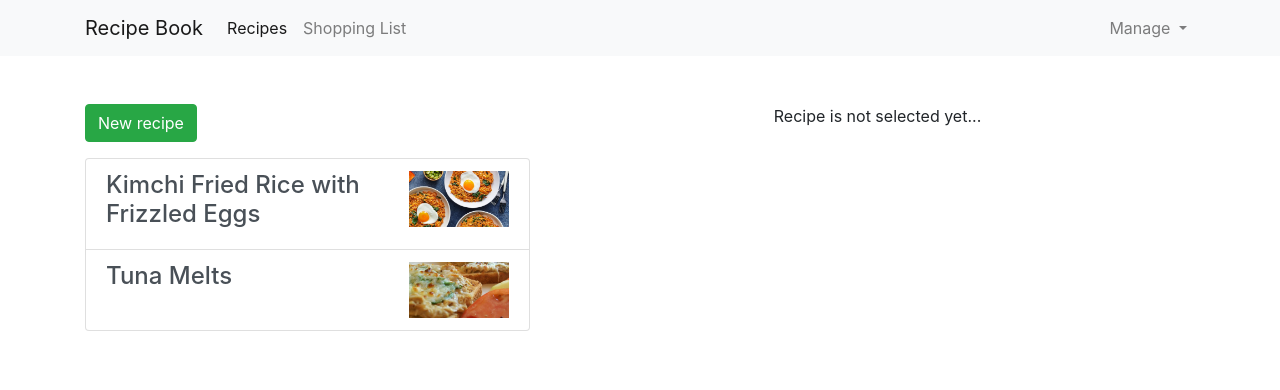
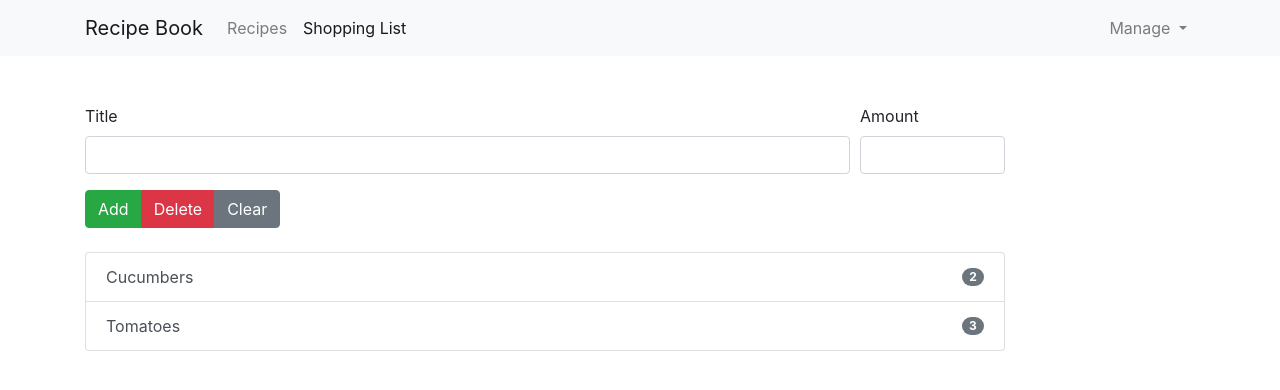
Before and after one commit to Safe-Mode/recipes-book, an Angular app: page /shopping-list in a window 1280 px wide. Shown: the top 390 px of the page. Built offline with nearby package versions, Linux system fonts and the light colour scheme.

Commit message:
Add root routing

```diff
--- a/src/app/app.component.html
+++ b/src/app/app.component.html
@@ -1,10 +1,9 @@
-<app-header (viewSelected)="onViewSelected($event)"></app-header>
+<app-header></app-header>
 
 <div class="container">
   <div class="row">
     <div class="col-12">
-      <app-recipes *ngIf="view === 'recipes'"></app-recipes>
-      <app-shopping-list *ngIf="view === 'shopping-list'"></app-shopping-list>
+      <router-outlet></router-outlet>
     </div>
   </div>
 </div>
--- a/src/app/app.component.ts
+++ b/src/app/app.component.ts
@@ -7,9 +7,4 @@ import { Component } from '@angular/core';
 })
 export class AppComponent {
   title = 'recipes-book';
-  view: string;
-
-  onViewSelected(linkName: string) {
-    this.view = linkName;
-  }
 }
--- a/src/app/app.module.ts
+++ b/src/app/app.module.ts
@@ -12,6 +12,7 @@ import { RecipeDetailComponent } from './recipes/recipe-detail/recipe-detail.com
 import { RecipesComponent } from './recipes/recipes.component';
 import { DropdownDirective } from './shared/dropdown.directive';
 import { ShoppingListService } from './services/shopping-list.service'
+import { AppRoutingModule } from './app-routing.module';
 
 @NgModule({
   declarations: [
@@ -27,7 +28,8 @@ import { ShoppingListService } from './services/shopping-list.service'
   ],
   imports: [
     BrowserModule,
-    FormsModule
+    FormsModule,
+    AppRoutingModule
   ],
   providers: [ShoppingListService],
   bootstrap: [AppComponent]
--- a/src/app/header/header.component.html
+++ b/src/app/header/header.component.html
@@ -1,42 +1,34 @@
 <header class="header mb-5">
   <nav class="navbar navbar-expand-lg navbar-light bg-light">
     <div class="container">
-      <a class="navbar-brand" href="#">Recipe Book</a>
+      <a class="navbar-brand" routerLink="/">Recipe Book</a>
 
-      <button class="navbar-toggler" type="button" data-toggle="collapse" data-target="#navbarNavDropdown" aria-controls="navbarNavDropdown" aria-expanded="false" aria-label="Toggle navigation">
+      <button class="navbar-toggler" type="button" data-toggle="collapse" data-target="#navbarNavDropdown"
+        aria-controls="navbarNavDropdown" aria-expanded="false" aria-label="Toggle navigation">
         <span class="navbar-toggler-icon"></span>
       </button>
 
       <div class="collapse navbar-collapse" id="navbarNavDropdown">
         <ul class="navbar-nav">
-          <li
-              class="nav-item"
-              [ngClass]="{ 'active': currentLink === 'recipes' }">
-            <a
-                class="nav-link"
-                href="#"
-                (click)="onNavLinkClicked('recipes')">
+          <li class="nav-item" routerLinkActive="active">
+            <a class="nav-link" routerLink="/recipes">
               Recipes
-              <span class="sr-only" *ngIf="currentLink === 'recipes'">(current)</span>
+              <span class="sr-only" *ngIf="router.url === '/recipes'">(current)</span>
             </a>
           </li>
 
-          <li
-              class="nav-item"
-              [ngClass]="{ 'active': currentLink === 'shopping-list' }">
-            <a
-                class="nav-link"
-                href="#"
-                (click)="onNavLinkClicked('shopping-list')">
+          <li class="nav-item">
+            <a class="nav-link" routerLink="/shopping-list" routerLinkActive="active">
               Shopping List
-              <span class="sr-only" *ngIf="currentLink === 'shopping-list'">(current)</span>
+              <span class="sr-only" *ngIf="router.url === '/shopping-list'">(current)</span>
             </a>
           </li>
         </ul>
 
         <ul class="navbar-nav ml-auto">
           <li class="nav-item dropdown" appDropdown>
-            <a class="nav-link dropdown-toggle" href="#" id="navbarDropdownMenuLink" role="button" data-toggle="dropdown" aria-haspopup="true" aria-expanded="false">
+            <a class="nav-link dropdown-toggle" href="#" id="navbarDropdownMenuLink" role="button"
+              data-toggle="dropdown" aria-haspopup="true" aria-expanded="false">
               Manage
             </a>
 
--- a/src/app/header/header.component.ts
+++ b/src/app/header/header.component.ts
@@ -1,23 +1,14 @@
-import { Component, OnInit, ViewChild, ElementRef, EventEmitter, Output, Input } from '@angular/core';
+import { Component, OnInit } from '@angular/core';
+import { ActivatedRoute, Router } from '@angular/router';
 
 @Component({
   selector: 'app-header',
   templateUrl: './header.component.html',
   styleUrls: ['./header.component.css']
 })
-export class HeaderComponent implements OnInit {
-  @Output() viewSelected = new EventEmitter<string>();
+export class HeaderComponent {
 
-  currentLink = 'recipes';
-
-  constructor() { }
-
-  ngOnInit() {
-    this.viewSelected.emit(this.currentLink);
+  constructor(private router: Router) {
   }
 
-  onNavLinkClicked(link: string) {
-    this.currentLink = link;
-    this.viewSelected.emit(this.currentLink);
-  }
 }
```
Also changed, not shown: src/app/app-routing.module.ts (added, +17 -0 lines).
